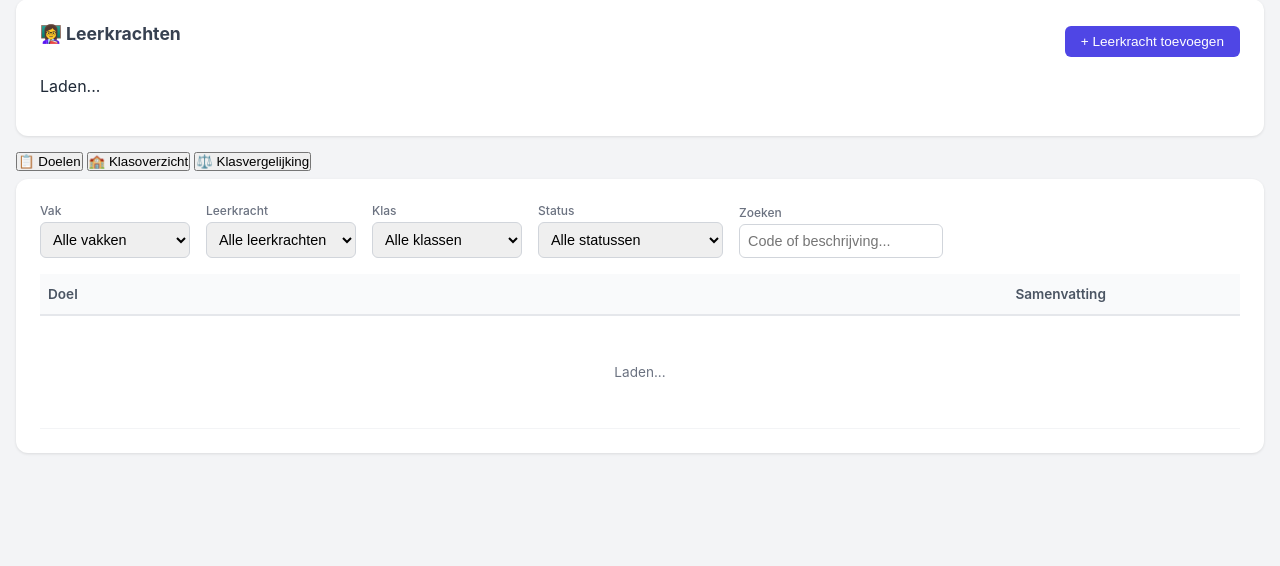
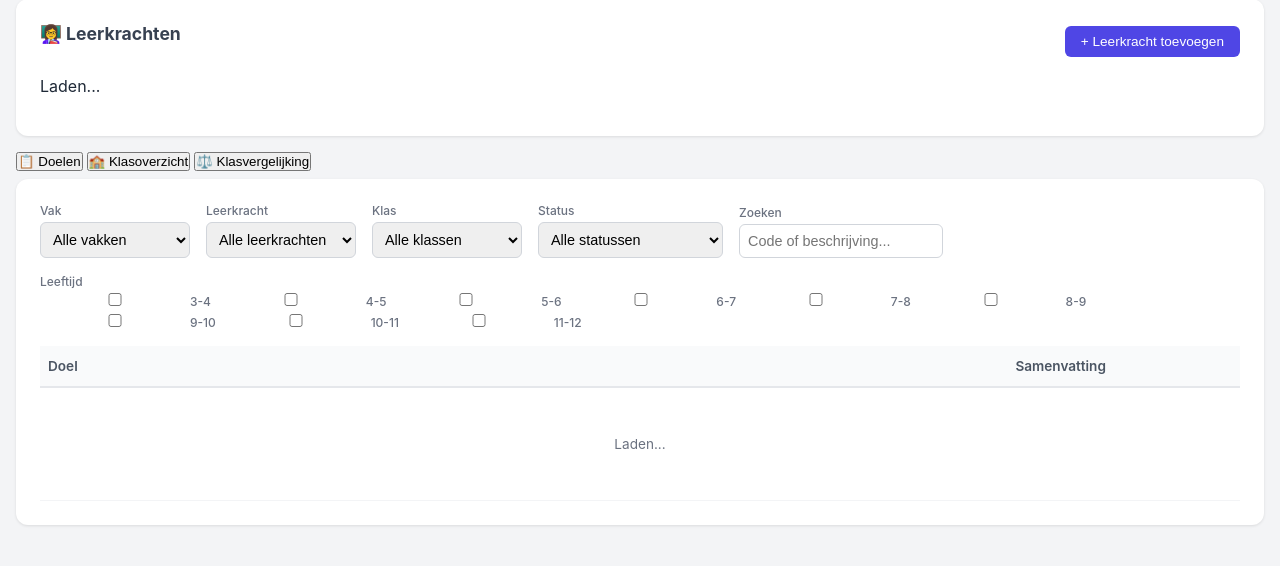
Before and after one commit to scholengroep5/leerdoelen_tracker, a Flask app: template backend/templates/directeur.html in a window 1280 px wide. Shown: the part 234-800 px from the top of the page. Run offline with Flask 3, Linux system fonts and the light colour scheme; the template is opened without the code that fills it, so the values that code supplies are empty.

Commit message:
Add leeftijdfilter in directie page

```diff
--- a/backend/templates/directeur.html
+++ b/backend/templates/directeur.html
@@ -301,6 +301,20 @@
                 <label>Zoeken</label>
                 <input type="text" id="filterSearch" placeholder="Code of beschrijving..." oninput="applyFilters()">
             </div>
+            <div class="filter-group" style="min-width:unset;">
+                <label>Leeftijd</label>
+                <div style="display:flex;flex-wrap:wrap;gap:.3rem;">
+                    <label class="leeftijd-checkbox"><input type="checkbox" value="3-4"   onchange="applyFilters()"><span>3-4</span></label>
+                    <label class="leeftijd-checkbox"><input type="checkbox" value="4-5"   onchange="applyFilters()"><span>4-5</span></label>
+                    <label class="leeftijd-checkbox"><input type="checkbox" value="5-6"   onchange="applyFilters()"><span>5-6</span></label>
+                    <label class="leeftijd-checkbox"><input type="checkbox" value="6-7"   onchange="applyFilters()"><span>6-7</span></label>
+                    <label class="leeftijd-checkbox"><input type="checkbox" value="7-8"   onchange="applyFilters()"><span>7-8</span></label>
+                    <label class="leeftijd-checkbox"><input type="checkbox" value="8-9"   onchange="applyFilters()"><span>8-9</span></label>
+                    <label class="leeftijd-checkbox"><input type="checkbox" value="9-10"  onchange="applyFilters()"><span>9-10</span></label>
+                    <label class="leeftijd-checkbox"><input type="checkbox" value="10-11" onchange="applyFilters()"><span>10-11</span></label>
+                    <label class="leeftijd-checkbox"><input type="checkbox" value="11-12" onchange="applyFilters()"><span>11-12</span></label>
+                </div>
+            </div>
         </div>
 
         <div class="table-scroll">
@@ -513,8 +527,9 @@ function applyFilters() {
     if (!overviewData) return;
     const vakFilter     = document.getElementById('filterVak').value;
     const teacherFilter = document.getElementById('filterTeacher').value;
-    const statusFilter  = document.getElementById('filterStatus').value;
-    const search        = document.getElementById('filterSearch').value.toLowerCase();
+    const statusFilter    = document.getElementById('filterStatus').value;
+    const search          = document.getElementById('filterSearch').value.toLowerCase();
+    const leeftijdFilter  = [...document.querySelectorAll('.leeftijd-checkbox input:checked')].map(cb => cb.value);
 
     const shownTeachers = teacherFilter === 'all'
         ? overviewData.teachers
@@ -535,6 +550,7 @@ function applyFilters() {
     shownVakken.forEach(vakId => {
         (allGoals[vakId] || []).forEach(goal => {
             if (search && !`${goal.goNr} ${goal.inhoud}`.toLowerCase().includes(search)) return;
+            if (leeftijdFilter.length > 0 && !leeftijdFilter.some(l => (goal.leeftijden||[]).includes(l))) return;
 
             const statussen = shownTeachers.map(t => {
                 return overviewData.assessments_by_teacher[t.id]?.[vakId]?.[goal.id] || '';
```
